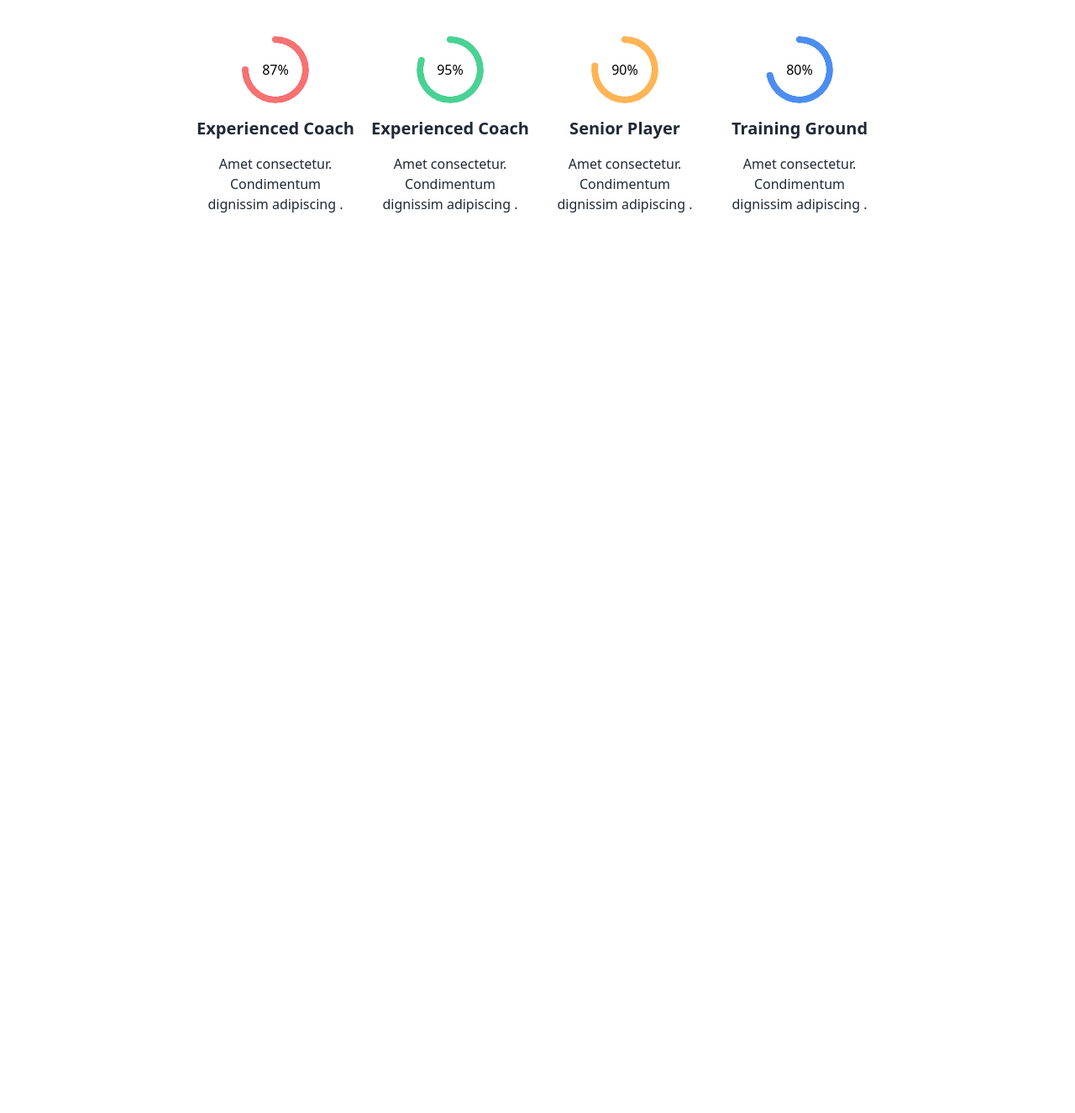
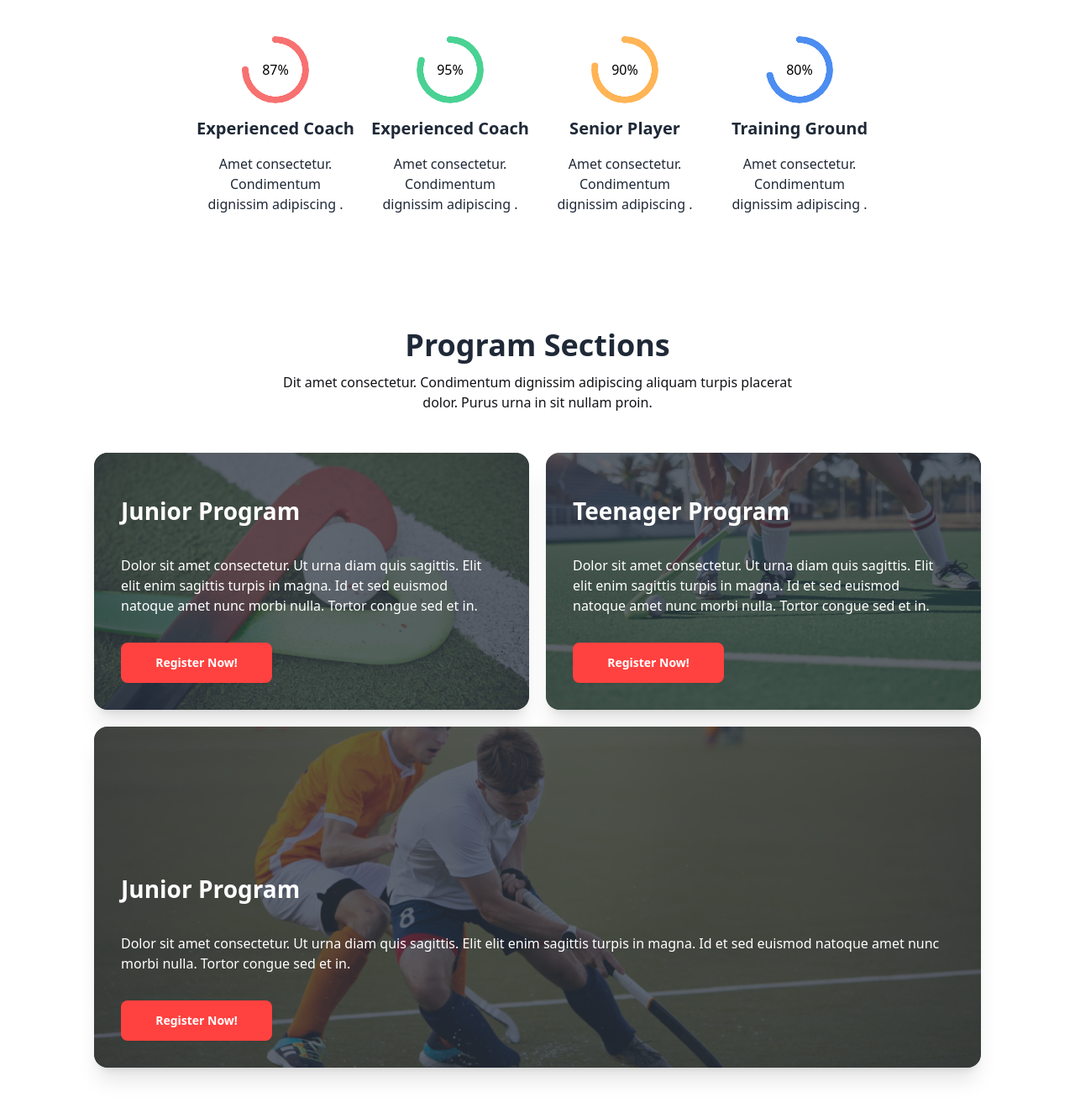
Before and after one commit to Noman-Mia/Hockeys, a plain HTML site: page index.html in a window 1280 px wide. Shown: the part 925-2250 px from the top of the page at 84% size. Before the commit the page ends 1276 px from the top, so only its background shows below. Drawn offline with nearby package versions, Linux system fonts and the light colour scheme.

Commit message:
added program

```diff
--- a/index.html
+++ b/index.html
@@ -104,12 +104,12 @@
 
     <!-- Professional Hockeys Club and progress -->
         <section class="pl-5 pr-5 pb-5  lg:pt-10 lg:pb-12 lg:px-28">
-            <div class="text-center ">
+            <div class="text-center">
                 <h1 class="font-extrabold text-4xl">Professional Hockeys Club</h1>
                 <p class="pt-3 text-[#131318]">Dit amet consectetur. Condimentum dignissim adipiscing aliquam turpis placerat <br> dolor. Purus urna in sit nullam proin. </p>
             </div>
 
-            <div class="flex-col lg:pl-28 lg:pr-28 pt-12 lg:pb-12 ">
+            <div class="flex-col lg:pl-28 lg:pr-28 pt-12 lg:pb-12">
                 <div class="space-y-10 lg:flex justify-around items-center text-center">
 
                     <div class=" lg:space-y-4 lg:pt-10">
@@ -139,6 +139,47 @@
             </div>
 
         </section>
+        <!-- program section -->
+    <section  class="pl-5 pr-5 pb-5  lg:pt-10 lg:pb-12 lg:px-28">
+        <div class="text-center">
+            <h1 class="font-extrabold text-4xl">Program Sections</h1>
+            <p class="pt-3 text-[#131318]">Dit amet consectetur. Condimentum dignissim adipiscing aliquam turpis placerat <br> dolor. Purus urna in sit nullam proin. </p>
+        </div>
+        <div class="gap-5 lg:grid grid-cols-2 mt-12">
+            <div class="card bg-base-100 shadow-xl image-full mb-5">
+                <figure><img class="" src="Images/2.png" alt="" /></figure>
+                <div class=" z-20  lg:z-20 p-8 flex flex-col justify-end">
+                 <h2 class="text-[28px] font-extrabold text-white lg:mb-8">Junior Program</h2>
+                  <p class="text-base font-medium text-white mb-4 lg:mb-8 ">Dolor sit amet consectetur. Ut urna diam quis sagittis. Elit elit
+                    enim sagittis turpis in magna. Id et sed euismod natoque amet nunc morbi nulla. Tortor congue sed et in.</p>
+                    <button class="btn bg-[#FF4240] border-none text-white w-[180px] lg:w-[180px]">Register Now!</button>
+                </div>
+            </div>
+            <div class="card bg-base-100 shadow-xl image-full mb-5">
+                <figure><img class="" src="Images/3.png" alt="" /></figure>
+                <div class=" z-20  lg:z-20 p-8 flex flex-col justify-end">
+                 <h2 class="text-[28px] font-extrabold text-white lg:mb-8">Teenager Program</h2>
+                  <p class="text-base font-medium text-white mb-4 lg:mb-8">Dolor sit amet consectetur. Ut urna diam quis sagittis. Elit elit
+                    enim sagittis turpis in magna. Id et sed euismod natoque amet nunc morbi nulla. Tortor congue sed et in.</p>
+                  <div class="card-actions">
+                    <button class="btn bg-[#FF4240] border-none text-white w-[180px] lg:w-[180px]">Register Now!</button>
+                  </div>
+                </div>
+            </div>
+            <div class="card bg-base-100 shadow-xl image-full col-span-2 mb-5 lg:-mt-5">
+                <figure><img class="" src="Images/4.png" alt="" /></figure>
+                <div class=" z-20  lg:z-20 p-8 flex flex-col justify-end">
+                 <h2 class="text-[28px] font-extrabold text-white lg:mb-8">Junior Program</h2>
+                  <p class="text-base font-medium text-white mb-4 lg:mb-8">Dolor sit amet consectetur. Ut urna diam quis sagittis. Elit elit
+                    enim sagittis turpis in magna. Id et sed euismod natoque amet nunc morbi nulla. Tortor congue sed et in.</p>
+                  <div class="card-actions">
+                    <button class="btn bg-[#FF4240] border-none text-white w-[180px] lg:w-[180px]">Register Now!</button>
+                  </div>
+                </div>
+            </div>
+
+        </div>
+    </section>
 
     </main>
     <footer>
```
